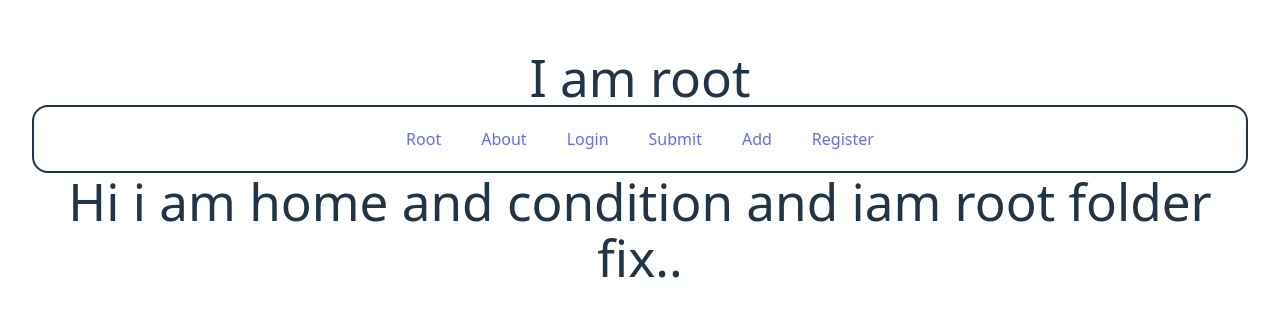
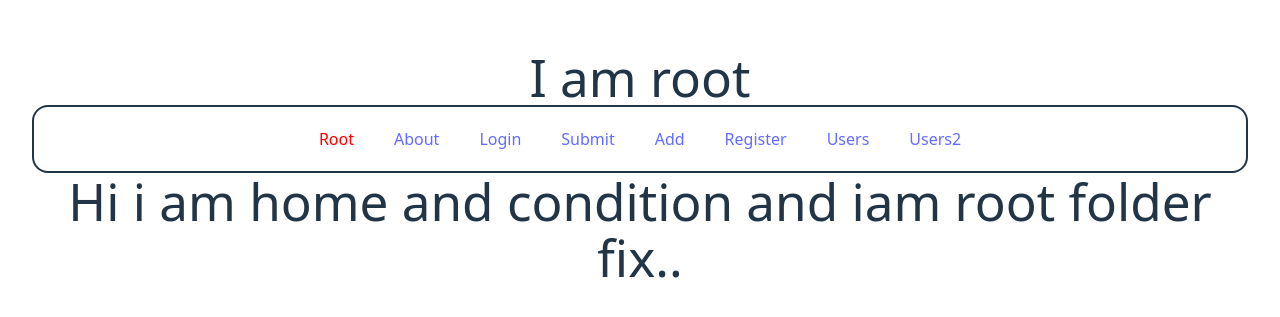
Before and after one commit to asik247/basic-react-routing, a React (Vite) app: page / in a window 1280 px wide. Shown: the part 233-550 px from the top of the page. Built offline with nearby package versions, Linux system fonts and the light colour scheme; no server answers.

Commit message:
loader and traditional way data fetching

```diff
--- /dev/null
+++ b/src/components/AncorStyle/Ancor.css
@@ -0,0 +1,3 @@
+nav a.active{
+    color: red;
+}
--- a/src/components/RootFolder/Root.jsx
+++ b/src/components/RootFolder/Root.jsx
@@ -1,6 +1,7 @@
 import React from 'react';
 import Home from '../HomeFolder/Home';
-import { Outlet } from 'react-router';
+import { NavLink, Outlet } from 'react-router';
+import "../AncorStyle/Ancor.css"
 
 const Root = () => {
     return (
@@ -10,15 +11,19 @@ const Root = () => {
             <a href="login">Login</a> */}
             {/* <Home></Home> */}
             <div className='border-2 p-5 rounded-2xl'>
-                <a className='m-5' href="/">Root</a>
+                <nav>
+                <NavLink className='m-5' to="/">Root</NavLink>
 
-                <a className='m-5' href="about">About</a>
+                <NavLink className='m-5' to="about">About</NavLink>
 
-                <a className='m-5' href="login">Login</a>
+                <NavLink className='m-5' to="login">Login</NavLink>
 
-                <a className='m-5' href="submit">Submit</a>
-                <a className='m-5' href="add">Add</a>
-                <a className='m-5' href="register">Register</a>
+                <NavLink className='m-5' to="submit">Submit</NavLink>
+                <NavLink className='m-5' to="add">Add</NavLink>
+                <NavLink className='m-5' to="register">Register</NavLink>
+                <NavLink className='m-5' to="users">Users</NavLink>
+                <NavLink className='m-5' to="users2">Users2</NavLink>
+                </nav>
             </div>
             <Outlet></Outlet>
         </div>
--- /dev/null
+++ b/src/components/UsersData/Users.jsx
@@ -0,0 +1,14 @@
+import React from 'react';
+import { useLoaderData } from 'react-router';
+
+const Users = () => {
+    const users = useLoaderData()
+    console.log(users)
+    return (
+        <div>
+            <h1>hi iam a users data</h1>
+        </div>
+    );
+};
+
+export default Users;
--- /dev/null
+++ b/src/components/UsersData2/Users2.jsx
@@ -0,0 +1,13 @@
+import React, { use } from 'react';
+
+const Users2 = ({users2Data}) => {
+    const users2 = use(users2Data);
+    console.log("this data is users2",users2)
+    return (
+        <div>
+            <h1>Hello i am User2 data</h1>
+        </div>
+    );
+};
+
+export default Users2;
--- a/src/main.jsx
+++ b/src/main.jsx
@@ -1,4 +1,4 @@
-import { StrictMode } from "react";
+import { StrictMode, Suspense } from "react";
 import { createRoot } from "react-dom/client";
 import "./index.css";
 import App from "./App.jsx";
@@ -10,6 +10,10 @@ import Login from "./components/LoginFolder/Login.jsx";
 import Submit from "./components/SubmitFolder/Submit.jsx";
 import Register from "./components/RegisterFolder/Register.jsx";
 import Add from "./components/AddFolder/Add.jsx";
+import Users from "./components/UsersData/Users.jsx";
+import Users2 from "./components/UsersData2/Users2.jsx";
+
+const users2Data = fetch("https://jsonplaceholder.typicode.com/users").then(res=>res.json());
 
 const router = createBrowserRouter([
   {
@@ -39,7 +43,18 @@ const router = createBrowserRouter([
       },{
         path:'register',
         Component:Register
+      },{
+        path:"users",
+        loader:()=>fetch('https://jsonplaceholder.typicode.com/users'),
+        Component:Users
+      },
+      {
+        path:'users2',
+        element: <Suspense fallback={<span>Loadding Data...</span>}>
+          <Users2 users2Data={users2Data}></Users2>
+        </Suspense>
       }
+
     ]
 
   }
```
